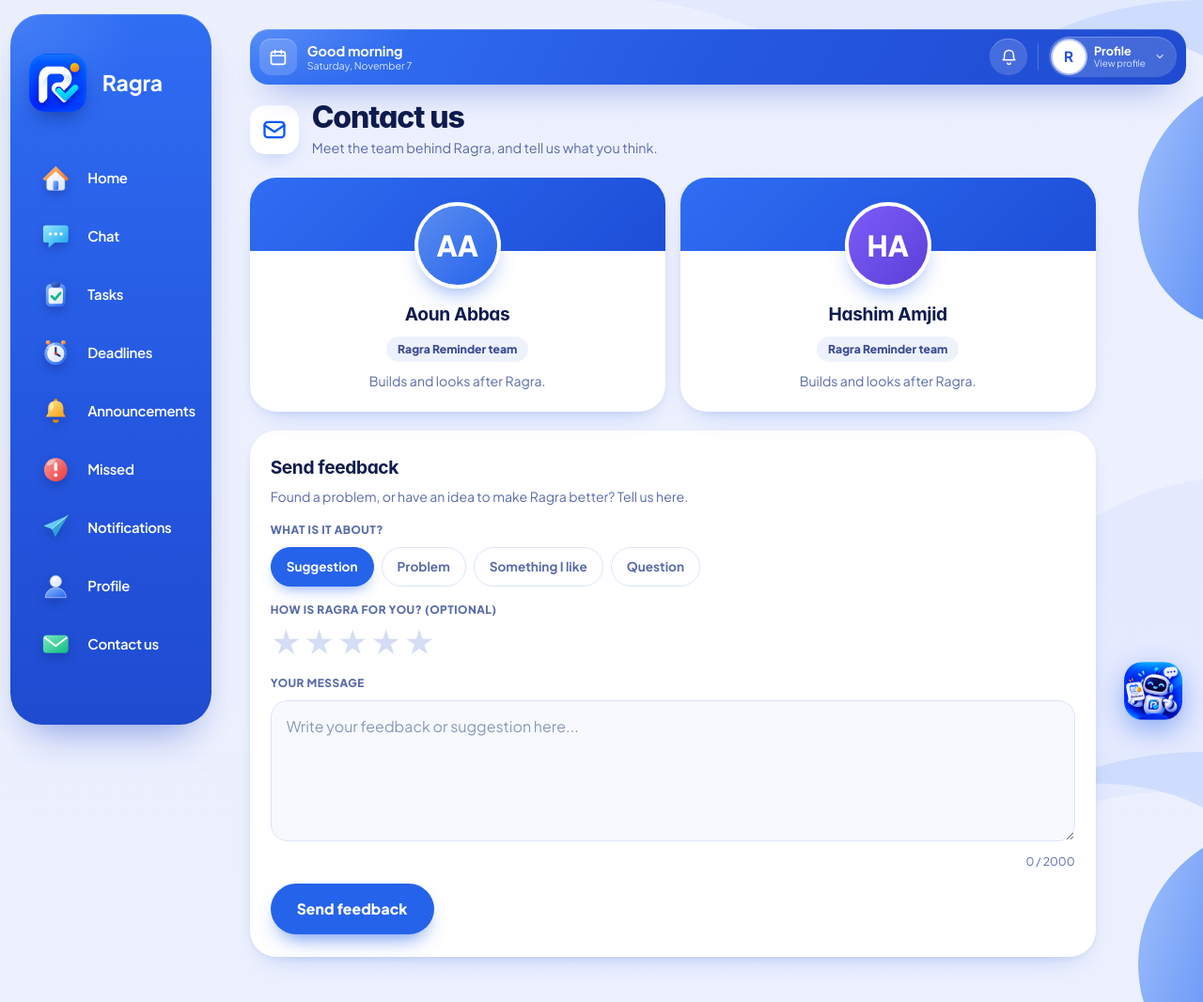
After one commit to Ragra-Dev/Ragra-Reminder, a FastAPI app: template ragra/web/templates/contact.html in a window 1280 px wide. The commit adds this page. Shown: the whole page at 94% size. Run offline with FastAPI, Linux system fonts and the light colour scheme; the template is opened without the code that fills it, so the values that code supplies are empty; data comes from the database, SQL or seed files in the repository.

Commit message:
feat: Contact us page with the two team profiles and a feedback box

```diff
--- a/ragra/web/app.py
+++ b/ragra/web/app.py
@@ -991,6 +991,11 @@ def create_app(
              "urgent": within(3), "sync_problem": sync_problem},
         )
 
+    def _is_owner(conn, user_id: int) -> bool:
+        owner = getattr(settings, "owner_email", None)
+        row = repo.get_user(conn, user_id=user_id)
+        return bool(owner and row is not None and (row["email"] or "").strip().lower() == owner)
+
     # --- One assignment: the same clean page from Deadlines, Tasks, chat links and reminders ----
     _REMINDER_LABELS = {
         "NEW_ASSIGNMENT": "New assignment alert", "T_MINUS_7D": "1 week before", "T_MINUS_5D": "5 days before",
@@ -1042,6 +1047,50 @@ def create_app(
     @app.get("/deadlines/{task_id}")
     def deadline_detail(request: Request, task_id: int):
         return _task_page(request, task_id, back=("/deadlines", "Back to Deadlines"))
+
+    # --- Contact us: the team, and a box for feedback and suggestions ----------
+    @app.get("/contact")
+    def contact_page(request: Request, sent: int = 0, error: str = ""):
+        with connect_closing(db_path) as conn:
+            user_id = _acting_user(conn, request)
+            is_owner = _is_owner(conn, user_id)
+        return templates.TemplateResponse(
+            request, "contact.html",
+            {"sent": bool(sent), "error": error[:120], "is_owner": is_owner, "kinds": repo.FEEDBACK_KINDS},
+        )
+
+    @app.post("/contact/feedback")
+    def contact_feedback(
+        request: Request, kind: str = Form("suggestion"), rating: str = Form(""), message: str = Form(""),
+    ):
+        message = message.strip()[:2000]
+        if kind not in repo.FEEDBACK_KINDS:
+            kind = "suggestion"
+        stars = int(rating) if rating.isdigit() and 1 <= int(rating) <= 5 else None
+        if len(message) < 5:
+            return RedirectResponse("/contact?error=Please+write+a+few+words+first.", status_code=303)
+        since = utc_iso(datetime.now(timezone.utc) - timedelta(hours=1))
+        with connect_closing(db_path) as conn:
+            user_id = _acting_user(conn, request)
+            if repo.recent_feedback_count(conn, user_id=user_id, since_iso=since) >= repo.FEEDBACK_MAX_PER_HOUR:
+                return RedirectResponse("/contact?error=That+is+a+lot+of+messages+in+an+hour.+Please+try+again+later.", status_code=303)
+            repo.add_feedback(conn, user_id=user_id, kind=kind, rating=stars, message=message)
+        return RedirectResponse("/contact?sent=1", status_code=303)
+
+    @app.get("/contact/inbox")
+    def contact_inbox(request: Request):
+        """Everything people have sent. Only the owner account may open it; for
+        anyone else it is indistinguishable from a page that does not exist."""
+        with connect_closing(db_path) as conn:
+            user_id = _acting_user(conn, request)
+            if not _is_owner(conn, user_id):
+                raise HTTPException(status_code=404, detail="Not found")
+            rows = repo.all_feedback(conn)
+        items = [{
+            "kind": r["kind"], "rating": r["rating"], "message": r["message"], "when": _friendly_when(r["created_at"]),
+            "who": r["display_name"] or r["email"] or "Someone", "email": r["email"],
+        } for r in rows]
+        return templates.TemplateResponse(request, "contact_inbox.html", {"items": items})
 
     @app.get("/missed")
     def missed_full(request: Request):
--- a/ragra/web/templates/_icons.html
+++ b/ragra/web/templates/_icons.html
@@ -59,6 +59,10 @@
     <path d="M10 8h44a6 6 0 0 1 6 6v26a6 6 0 0 1-6 6H30L16 58V46h-6a6 6 0 0 1-6-6V14a6 6 0 0 1 6-6z" fill="url(#g-sky)"/>
     <circle cx="20" cy="27" r="3.5" fill="#fff"/><circle cx="32" cy="27" r="3.5" fill="#fff"/><circle cx="44" cy="27" r="3.5" fill="#fff"/>
   </symbol>
+  <symbol id="i3-contact" viewBox="0 0 64 64">
+    <rect x="4" y="12" width="56" height="40" rx="8" fill="url(#g-green)"/>
+    <path d="M8 18l24 18 24-18" fill="none" stroke="#fff" stroke-width="4" stroke-linecap="round" stroke-linejoin="round"/>
+  </symbol>
   <symbol id="i3-sent" viewBox="0 0 64 64">
     <path d="M59 5L5 28l18 7 8 18z" fill="url(#g-sky)"/>
     <path d="M59 5L23 35l8 18z" fill="#0369A1" opacity=".35"/>
@@ -68,7 +72,7 @@
 {%- endmacro %}
 
 {% macro icon(name, flat=False) -%}
-{%- set _m = {'today': 'home', 'tasks': 'tasks', 'news': 'bell', 'missed': 'alert', 'sent': 'sent', 'chat': 'chat', 'user': 'user', 'clock': 'clock', 'calendar': 'calendar'} -%}
+{%- set _m = {'today': 'home', 'tasks': 'tasks', 'news': 'bell', 'missed': 'alert', 'sent': 'sent', 'chat': 'chat', 'user': 'user', 'clock': 'clock', 'calendar': 'calendar', 'contact': 'contact'} -%}
 {%- if not flat -%}
 <svg class="i3" viewBox="0 0 64 64" aria-hidden="true"><use href="#i3-{{ _m[name] }}"/></svg>
 {%- else -%}
@@ -81,6 +85,7 @@
   {%- elif name == 'sent' %}<path d="M22 2L11 13"/><path d="M22 2l-7 20-4-9-9-4z"/>
   {%- elif name == 'user' %}<path d="M20 21v-2a4 4 0 0 0-4-4H8a4 4 0 0 0-4 4v2"/><circle cx="12" cy="7" r="4"/>
   {%- elif name == 'clock' %}<circle cx="12" cy="12" r="10"/><path d="M12 6v6l4 2"/>
+  {%- elif name == 'contact' %}<rect x="3" y="5" width="18" height="14" rx="3"/><path d="M3 8l9 6 9-6"/>
   {%- elif name == 'calendar' %}<rect x="3" y="4" width="18" height="18" rx="2"/><path d="M16 2v4M8 2v4M3 10h18"/>
   {%- endif -%}
 </svg>
--- a/ragra/web/templates/_nav.html
+++ b/ragra/web/templates/_nav.html
@@ -15,6 +15,7 @@
       <a href="/missed" {% if _p.startswith('/missed') %}class="on"{% endif %}>{{ icon('missed') }}Missed</a>
       <a href="/deliveries" {% if _p.startswith('/deliveries') %}class="on"{% endif %}>{{ icon('sent') }}Notifications</a>
       <a href="/account" {% if _p.startswith('/account') %}class="on"{% endif %}>{{ icon('user') }}Profile</a>
+      <a href="/contact" {% if _p.startswith('/contact') %}class="on"{% endif %}>{{ icon('contact') }}Contact us</a>
     </nav>
     {% if _u %}
     <a class="nav-user" href="/account" title="{{ _u.email or _u.name }}">
--- a/ragra/web/templates/_shell.html
+++ b/ragra/web/templates/_shell.html
@@ -174,6 +174,7 @@
       <a href="/account"><svg viewBox="0 0 24 24" fill="none" stroke="currentColor" stroke-width="2" stroke-linecap="round" stroke-linejoin="round"><circle cx="12" cy="8" r="4"/><path d="M4 21a8 8 0 0 1 16 0"/></svg>My profile</a>
       <a href="/account#notifications"><svg viewBox="0 0 24 24" fill="none" stroke="currentColor" stroke-width="2" stroke-linecap="round" stroke-linejoin="round"><path d="M6 9a6 6 0 0 1 12 0c0 6 2 7 2 7H4s2-1 2-7"/><path d="M10 20a2 2 0 0 0 4 0"/></svg>Alert settings</a>
       <a href="/deliveries"><svg viewBox="0 0 24 24" fill="none" stroke="currentColor" stroke-width="2" stroke-linecap="round" stroke-linejoin="round"><path d="M22 2L11 13"/><path d="M22 2l-7 20-4-9-9-4z"/></svg>Sent notifications</a>
+      <a href="/contact"><svg viewBox="0 0 24 24" fill="none" stroke="currentColor" stroke-width="2" stroke-linecap="round" stroke-linejoin="round"><rect x="3" y="5" width="18" height="14" rx="3"/><path d="M3 8l9 6 9-6"/></svg>Contact us</a>
       {% if _u %}<form method="post" action="/logout"><input type="hidden" name="csrf_token" value="{{ csrf_token_for(request) }}">
         <button type="submit"><svg viewBox="0 0 24 24" fill="none" stroke="currentColor" stroke-width="2" stroke-linecap="round" stroke-linejoin="round"><path d="M9 21H5a2 2 0 0 1-2-2V5a2 2 0 0 1 2-2h4M16 17l5-5-5-5M21 12H9"/></svg>Sign out</button></form>{% endif %}
     </div>
--- /dev/null
+++ b/ragra/web/templates/contact.html
@@ -0,0 +1,118 @@
+<!doctype html>
+<html lang="en">
+<head>
+<meta charset="utf-8">
+<title>Ragra - Contact us</title>
+{% include "_theme.html" %}
+{# The two people shown on this page. Change a name, role or tagline here. #}
+{% set team = [
+  {"name": "Aoun Abbas", "role": "Ragra Reminder team", "tag": "Builds and looks after Ragra.", "initials": "AA", "tone": "a"},
+  {"name": "Hashim Amjid", "role": "Ragra Reminder team", "tag": "Builds and looks after Ragra.", "initials": "HA", "tone": "b"},
+] %}
+<style>
+  .ct { --ink: #0F1B4D; --ink-2: #5A6BA8; --blue: #0B58FD; display: flex; flex-direction: column; gap: 20px; width: 100%; box-sizing: border-box; font-family: "Plus Jakarta Sans", "Inter", system-ui, sans-serif; }
+  body.pg-contact > .ct { max-width: none !important; margin: 0 !important; }
+  .ct > * { max-width: 900px; min-width: 0; box-sizing: border-box; }
+  .ct-head { display: flex; align-items: center; gap: 14px; }
+  .ct-head .ic { width: 52px; height: 52px; border-radius: 16px; background: #fff; display: grid; place-items: center; box-shadow: 0 10px 24px -14px rgba(37,99,235,.55); flex: none; }
+  .ct-head .ic svg { width: 28px; height: 28px; }
+  .ct-head h1 { margin: 0; font-size: clamp(1.5rem, 3vw, 2rem); color: var(--ink); }
+  .ct-head p { margin: 2px 0 0; color: var(--ink-2); font-size: .9rem; }
+
+  .ct-team { display: grid; grid-template-columns: repeat(auto-fit, minmax(min(260px, 100%), 1fr)); gap: 16px; }
+  .ct-card { position: relative; overflow: hidden; background: #fff; border-radius: 28px; padding: 26px 22px 22px; text-align: center; box-shadow: 0 14px 30px -18px rgba(37,99,235,.38), 0 2px 6px rgba(15,30,69,.05); }
+  .ct-card::before { content: ""; position: absolute; inset: 0 0 auto 0; height: 78px; background: linear-gradient(135deg, #2F6DF3, #1D4ED8); }
+  .ct-av { position: relative; width: 92px; height: 92px; margin: 0 auto 12px; border-radius: 50%; display: grid; place-items: center; font-size: 1.9rem; font-weight: 800; color: #fff;
+    border: 4px solid #fff; box-shadow: 0 12px 24px -10px rgba(37,99,235,.6); background: linear-gradient(135deg, #5B8DEF, #2563EB); }
+  .ct-av.b { background: linear-gradient(135deg, #7C5CFA, #5B3FD6); }
+  .ct-card h2 { position: relative; margin: 0; font-size: 1.2rem; color: var(--ink); }
+  .ct-card .role { display: inline-block; margin: 8px 0 10px; padding: 4px 12px; border-radius: 999px; background: #EEF2FD; color: #3B4C93; font-size: .76rem; font-weight: 800; }
+  .ct-card p { margin: 0; color: var(--ink-2); font-size: .88rem; line-height: 1.5; }
+
+  .ct-form { background: #fff; border-radius: 28px; padding: 24px 22px; box-shadow: 0 14px 30px -18px rgba(37,99,235,.38), 0 2px 6px rgba(15,30,69,.05); }
+  .ct-form h2 { margin: 0 0 4px; font-size: 1.2rem; color: var(--ink); }
+  .ct-form .sub { margin: 0 0 16px; color: var(--ink-2); font-size: .88rem; }
+  .ct-form .lbl { display: block; margin: 16px 0 8px; font-size: .74rem; font-weight: 800; letter-spacing: .04em; text-transform: uppercase; color: var(--ink-2); }
+  .ct-kinds { display: flex; flex-wrap: wrap; gap: 8px; }
+  .ct-kinds input, .ct-stars input { position: absolute; opacity: 0; pointer-events: none; }
+  .ct-kinds label { padding: 9px 16px; border-radius: 999px; border: 1px solid #DCE4FB; background: #fff; color: var(--ink-2); font-weight: 700; font-size: .85rem; cursor: pointer; transition: all .15s; }
+  .ct-kinds input:checked + label { background: #2563EB; border-color: #2563EB; color: #fff; box-shadow: 0 8px 16px -8px rgba(37,99,235,.7); }
+  .ct-kinds input:focus-visible + label, .ct-stars input:focus-visible + label { outline: 2px solid #2563EB; outline-offset: 2px; }
+  .ct-stars { display: inline-flex; flex-direction: row-reverse; gap: 2px; }
+  .ct-stars label { font-size: 2rem; line-height: 1; color: #D5DDF5; cursor: pointer; transition: color .12s, transform .12s; }
+  .ct-stars label:hover, .ct-stars label:hover ~ label, .ct-stars input:checked ~ label { color: #F5A524; }
+  .ct-stars label:hover { transform: scale(1.12); }
+  .ct-form textarea { width: 100%; box-sizing: border-box; min-height: 150px; padding: 14px 16px; border-radius: 18px; border: 1px solid #DCE4FB; background: #F7F9FF; color: var(--ink); font: inherit; font-size: 1rem; resize: vertical; }
+  .ct-form textarea:focus { outline: 0; border-color: #2563EB; box-shadow: 0 0 0 3px rgba(37,99,235,.18); background: #fff; }
+  .ct-count { margin-top: 6px; text-align: right; font-size: .76rem; color: var(--ink-2); }
+  .ct-send { margin: 14px 0 0; padding: 14px 28px; border: 0; border-radius: 999px; background: #2563EB; color: #fff; font-weight: 800; font-size: .98rem; cursor: pointer; box-shadow: 0 12px 22px -10px rgba(37,99,235,.8); }
+  .ct-send:hover { transform: translateY(-1px); }
+  .ct-ok, .ct-err { padding: 14px 18px; border-radius: 18px; font-weight: 700; font-size: .92rem; }
+  .ct-ok { background: #E9F8F1; border: 1px solid #CDEFE0; color: #0F6B47; }
+  .ct-err { background: #FFF1F2; border: 1px solid #FFD5D9; color: #C2273B; }
+  .ct-owner { font-size: .85rem; } .ct-owner a { font-weight: 700; color: #1D4ED8; }
+
+  @media (max-width: 980px) { .ct { margin-top: 10px; } }
+  @media (max-width: 520px) { .ct-form { padding: 20px 16px; } .ct-kinds label { padding: 8px 13px; } }
+</style>
+</head>
+<body class="pg-contact">
+{% include "_nav.html" %}
+
+<div class="ct">
+  <div class="ct-head">
+    <span class="ic"><svg viewBox="0 0 24 24" fill="none" stroke="#0B58FD" stroke-width="2" stroke-linecap="round" stroke-linejoin="round"><rect x="3" y="5" width="18" height="14" rx="3"/><path d="M3 8l9 6 9-6"/></svg></span>
+    <div><h1>Contact us</h1><p>Meet the team behind Ragra, and tell us what you think.</p></div>
+  </div>
+
+  <div class="ct-team">
+    {% for m in team %}
+    <div class="ct-card">
+      <div class="ct-av {{ m.tone }}" aria-hidden="true">{{ m.initials }}</div>
+      <h2>{{ m.name }}</h2>
+      <span class="role">{{ m.role }}</span>
+      <p>{{ m.tag }}</p>
+    </div>
+    {% endfor %}
+  </div>
+
+  {% if sent %}<div class="ct-ok" role="status">Thank you! Your message was sent. We read every one.</div>{% endif %}
+  {% if error %}<div class="ct-err" role="alert">{{ error }}</div>{% endif %}
+
+  <form class="ct-form" method="post" action="/contact/feedback">
+    <input type="hidden" name="csrf_token" value="{{ csrf_token_for(request) }}">
+    <h2>Send feedback</h2>
+    <p class="sub">Found a problem, or have an idea to make Ragra better? Tell us here.</p>
+
+    <span class="lbl">What is it about?</span>
+    <div class="ct-kinds">
+      <input type="radio" name="kind" id="k-suggestion" value="suggestion" checked><label for="k-suggestion">Suggestion</label>
+      <input type="radio" name="kind" id="k-bug" value="bug"><label for="k-bug">Problem</label>
+      <input type="radio" name="kind" id="k-praise" value="praise"><label for="k-praise">Something I like</label>
+      <input type="radio" name="kind" id="k-question" value="question"><label for="k-question">Question</label>
+    </div>
+
+    <span class="lbl">How is Ragra for you? (optional)</span>
+    <div class="ct-stars" role="radiogroup" aria-label="Rating">
+      {% for n in [5, 4, 3, 2, 1] %}<input type="radio" name="rating" id="r{{ n }}" value="{{ n }}"><label for="r{{ n }}" title="{{ n }} star{{ '' if n == 1 else 's' }}">&#9733;</label>{% endfor %}
+    </div>
+
+    <label class="lbl" for="msg">Your message</label>
+    <textarea id="msg" name="message" maxlength="2000" required minlength="5" placeholder="Write your feedback or suggestion here..."></textarea>
+    <div class="ct-count"><span id="n">0</span> / 2000</div>
+
+    <button type="submit" class="ct-send">Send feedback</button>
+  </form>
+
+  {% if is_owner %}<p class="ct-owner">You are the owner: <a href="/contact/inbox">read all feedback</a></p>{% endif %}
+</div>
+
+<script>
+(function () {
+  var t = document.getElementById('msg'), n = document.getElementById('n');
+  if (t && n) t.addEventListener('input', function () { n.textContent = t.value.length; });
+  if (history.replaceState && /[?&](sent|error)=/.test(location.search)) history.replaceState(null, '', '/contact');
+})();
+</script>
+</body>
+</html>
```
Also changed, not shown: ragra/db/repo.py (+40 -0 lines), ragra/web/templates/account.html (+7 -0 lines), ragra/web/templates/contact_inbox.html (added, +44 -0 lines), tests/test_account_deletion.py (+1 -0 lines), tests/test_contact.py (added, +108 -0 lines), tests/test_user_scoping_guard.py (+2 -0 lines), ragra/db/migrations/0034_feedback.sql (added).
